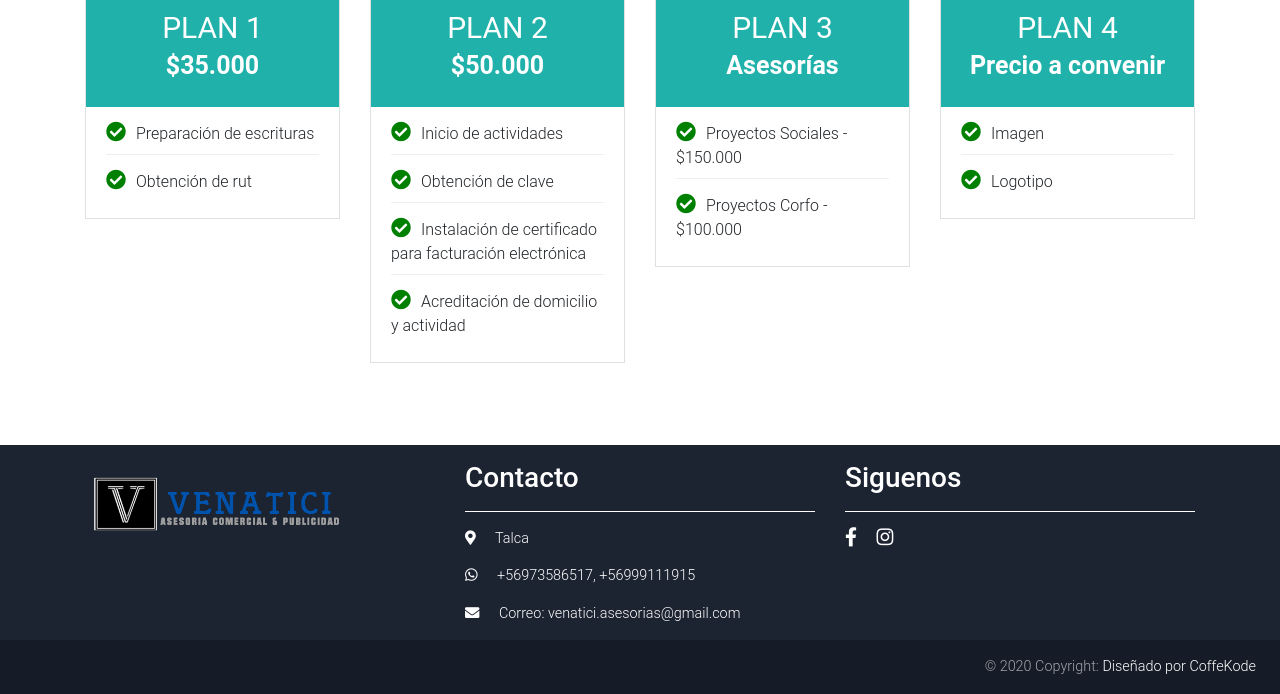
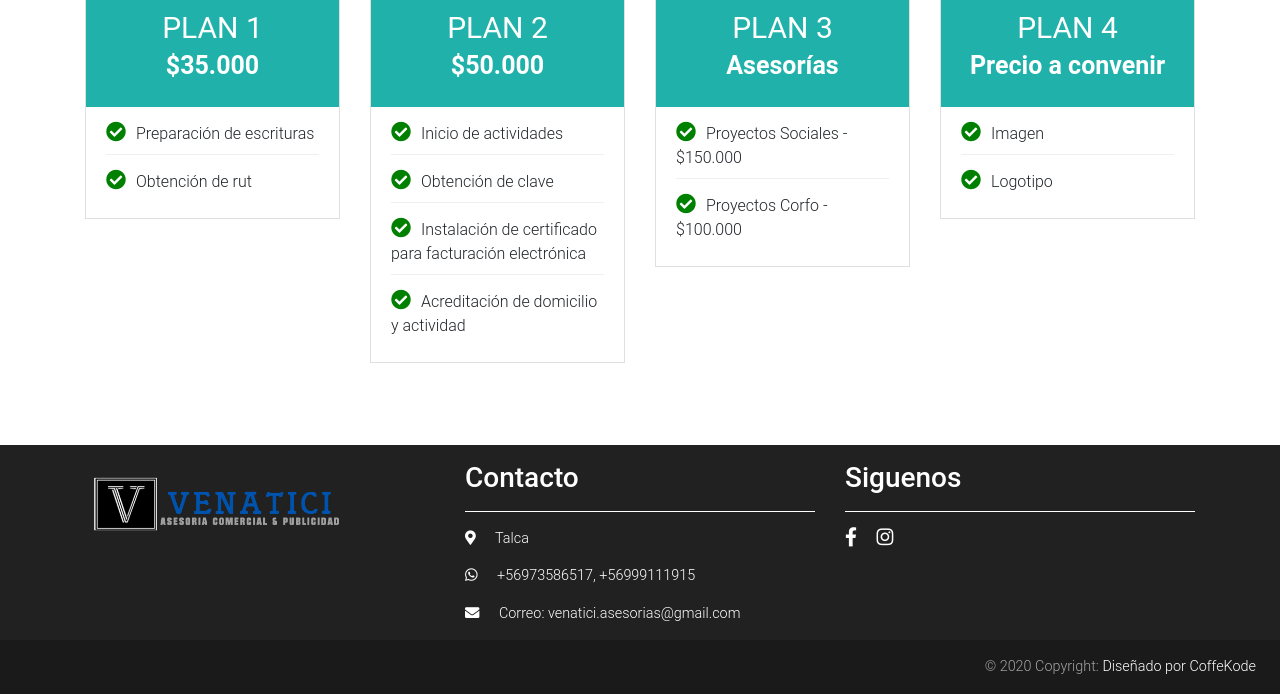
Before and after one commit to Coffee-Kode/Venatici-website, a CodeIgniter app: page /venatici-website/emprende in a window 1280 px wide. Shown: the part 163-857 px from the top of the page. Run offline with CodeIgniter, Linux system fonts and the light colour scheme; data that the repository does not hold is empty.

Commit message:
ultimos retoques

```diff
--- a/application/views/website/footer.php
+++ b/application/views/website/footer.php
@@ -1,5 +1,5 @@
 <!--Footer-->
-<footer id="section-footer" class="page-footer font-small wow fadeIn pt-3">
+<footer id="section-footer" class="bg-dark font-small wow fadeIn pt-3">
 
   <!-- Start Contact-->
   <div class="container">
--- a/application/views/website/footer_services.php
+++ b/application/views/website/footer_services.php
@@ -1,17 +1,17 @@
 <!--Footer-->
-<footer id="section-contact" class="page-footer font-small wow fadeIn pt-3">
+<footer id="section-footer" class="sticky-bottom page-footer bg-dark font-small wow fadeIn pt-3">
 
   <!-- Start Contact-->
   <div class="container">
     <div class="row">
-      <div class="col-md-4">
+      <div class="col-lg-4">
         <a href="home">
           <img src="assets/images/img-logo.png" height="90" class="d-inline-block align-top"
             alt="mdb logo">
         </a>
 
       </div>
-      <div class="col-md-4">
+      <div class="col-lg-4">
         <h3 class="h3">Contacto</h3>
         <hr class="hr-light">
         <p><i class="fas fa-map-marker-alt mr-3"></i> Talca</p>
@@ -19,7 +19,7 @@
         <p><i class="fas fa-envelope mr-3"></i> Correo: <a
             href="mailto:venatici.asesorias@gmail.com">venatici.asesorias@gmail.com</a></p>
       </div>
-      <div class="col-md-4">
+      <div class="col-lg-4">
         <h3 class="h3">Siguenos</h3>
         <hr class="hr-light">
         <a href="https://www.facebook.com/venatici/" target="_blank">
--- a/application/views/website/header_services.php
+++ b/application/views/website/header_services.php
@@ -29,7 +29,7 @@
   <link rel="stylesheet" href="assets/lib/MDB-Free-4.14.1/css/style.css">
   <link rel="stylesheet" href="assets/css/price-services.css">
   <link rel="stylesheet" href="assets/css/header.css">
-
+  <link rel="stylesheet" href="assets/css/footer.css">
 </head>
 
 <body>
--- a/assets/css/footer.css
+++ b/assets/css/footer.css
@@ -2,11 +2,11 @@ body {
     min-height: 100vh;
     position: relative;
     margin: 0;
-    padding-bottom: 100px;
   }
 
   footer {
-    position: absolute;
+    background-color: black;
+    position: inherit;
     bottom: 0;
     width: 100%;
   }
--- a/assets/css/header.css
+++ b/assets/css/header.css
@@ -13,9 +13,6 @@
   background-size: cover;
 }
 
-.page-footer {
-  background-color: #1C2331;
-}
 
 .icon-color {
   color: rgb(29, 202, 202);
```
